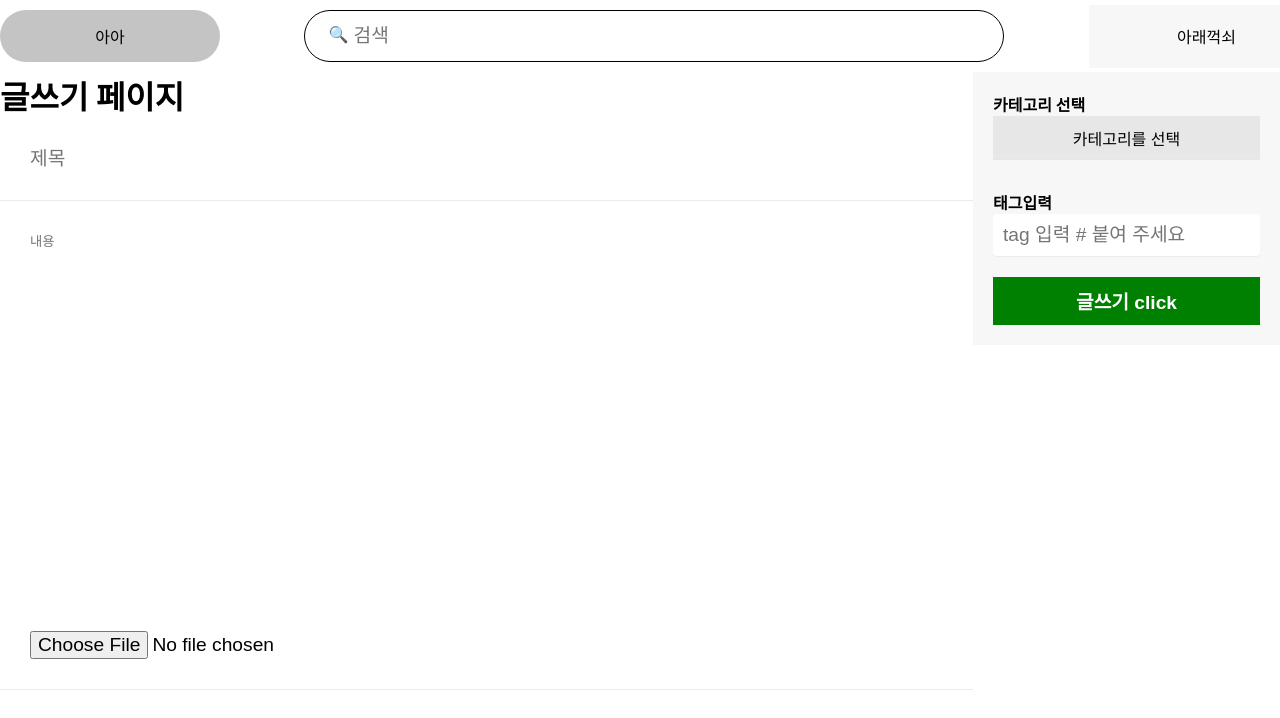
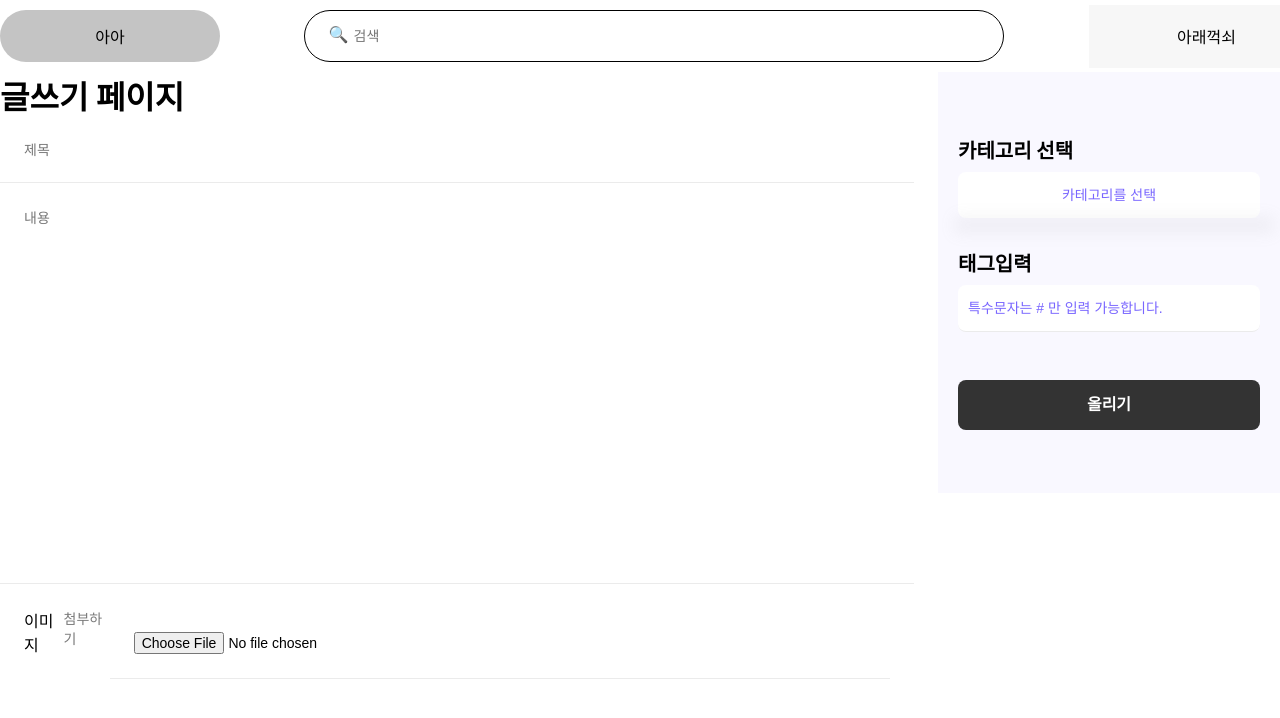
Before and after one commit to zeze88/sun, a React (Create React App) app: page /create in a window 1280 px wide. Shown: the top 718 px of the page. Built offline with nearby package versions, Linux system fonts and the light colour scheme; sample sign-in values are in the browser's storage.

Commit message:
게시글 작성 컴포넌트 스타일 수정

```diff
--- a/src/components/ImgUpload.js
+++ b/src/components/ImgUpload.js
@@ -1,4 +1,5 @@
 import React from "react";
+import styled from "styled-components";
 import { useLocation, useParams } from "react-router";
 import { useDispatch } from "react-redux";
 import { actionCreators as postActions } from "../redux/modules/post";
@@ -35,10 +36,31 @@ const ImgUpload = ({ isEdit = null, editImg = null, cleanImg = null }) => {
   }
 
   return (
-    <label htmlFor='img'>
+    <ImgWrap htmlFor='img'>
+      이미지
+      <div>
+        <img src='' />
+        <span>첨부하기</span>
+      </div>
       <input onChange={onChange} id='img' type='file' ref={fileInput} />
-    </label>
+    </ImgWrap>
   );
 };
 
+const ImgWrap = styled.label`
+  display: flex;
+  width: 100%;
+  padding: 24px;
+  border-top: solid 1px #ebebeb;
+
+  input {
+    display: none;
+  }
+
+  span {
+    font-size: 14px;
+    color: #797979;
+  }
+`;
+
 export default ImgUpload;
--- a/src/index.css
+++ b/src/index.css
@@ -18,16 +18,14 @@ img {
 }
 
 input {
+  font-size: 14px;
   padding: 10px;
-  font-size: 1.2em;
 }
 
 button {
   border: none;
-  padding: 10px;
-  background: green;
   color: #fff;
-  font-size: 1.2em;
+  font-size: 14px;
   font-weight: bold;
 }
 
--- a/src/page/Create.js
+++ b/src/page/Create.js
@@ -207,19 +207,29 @@ const Create = () => {
           id='tags'
           onChange={onChange}
           type='text'
-          placeholder='tag 입력 # 붙여 주세요'
+          placeholder='특수문자는 # 만 입력 가능합니다.'
         />
-        <button onClick={submit}>글쓰기 click</button>
+        <button onClick={submit}>올리기</button>
       </div>
     </PostWrap>
   );
 };
 
 const PostWrap = styled.div`
+  max-width: 1440px;
+  margin: 0 auto;
   display: flex;
   align-items: flex-start;
+
+  gap: 24px;
+
   label > input#file-upload-button {
     display: none;
+  }
+
+  h4 {
+    margin-bottom: 8px;
+    font-size: 20px;
   }
 
   input {
@@ -235,28 +245,41 @@ const PostWrap = styled.div`
     min-height: 400px;
     resize: none;
     border: none;
-    padding: 30px;
+    padding: 24px;
+    font-size: 14px;
   }
 
   .left {
-    flex: 1.2;
+    flex: auto;
     input {
-      padding: 30px;
+      padding: 24px;
     }
   }
 
   .right {
-    padding: 20px;
-    background-color: #f7f7f7;
+    width: 342px;
+    padding: 63px 20px;
+    font-size: 14px;
+    background-color: #f9f8ff;
 
     input {
+      padding: 0 10px;
+      color: #7966ff;
       background-color: #fff;
-      border-radius: 4px;
+      border-radius: 8px;
+      line-height: 46px;
+      &::placeholder {
+        color: #7966ff;
+      }
     }
 
     button {
-      margin-top: 20px;
       width: 100%;
+      line-height: 50px;
+      margin-top: 48px;
+      background-color: #333;
+      border-radius: 8px;
+      font-size: 16px;
     }
   }
 `;
@@ -270,34 +293,49 @@ const CategoryDiv = styled.div`
   > span {
     display: block;
     width: 100%;
-    padding: 10px;
+    line-height: 46px;
     text-align: center;
-    background-color: #e7e7e7;
+    border-radius: 8px;
+    color: #7966ff;
+    background-color: #fff;
   }
 
   ul {
     position: absolute;
-    top: 40px;
+    top: 48px;
     left: 0;
     width: 100%;
-    height: ${(props) => `calc(${props.length} * 40px)`};
-    cursor: pointer;
-    border: solid 1px #ebebeb;
-    border-bottom: none;
+    height: ${(props) => `calc(${props.length} * 46px + 20px)`};
     overflow: hidden;
     margin: 0;
     transition: height 0.5s ease-out;
     background-color: #fff;
+    border-radius: 0 0 8px 8px;
+    box-shadow: 5px 5px 15px 9px rgba(157, 157, 157, 0.1);
 
     &.close {
       height: 0;
+      padding: 0;
     }
   }
 
   li {
+    margin: 0 10px;
     text-align: center;
-    padding: 10px;
-    border-bottom: solid 1px #ebebeb;
+    line-height: 46px;
+    cursor: pointer;
+
+    &:nth-child(1) {
+      margin-top: 10px;
+    }
+
+    &:last-child {
+      margin-bottom: 10px;
+    }
+    &:hover {
+      background-color: #7966ff;
+      color: #fff;
+    }
   }
 `;
 
```
